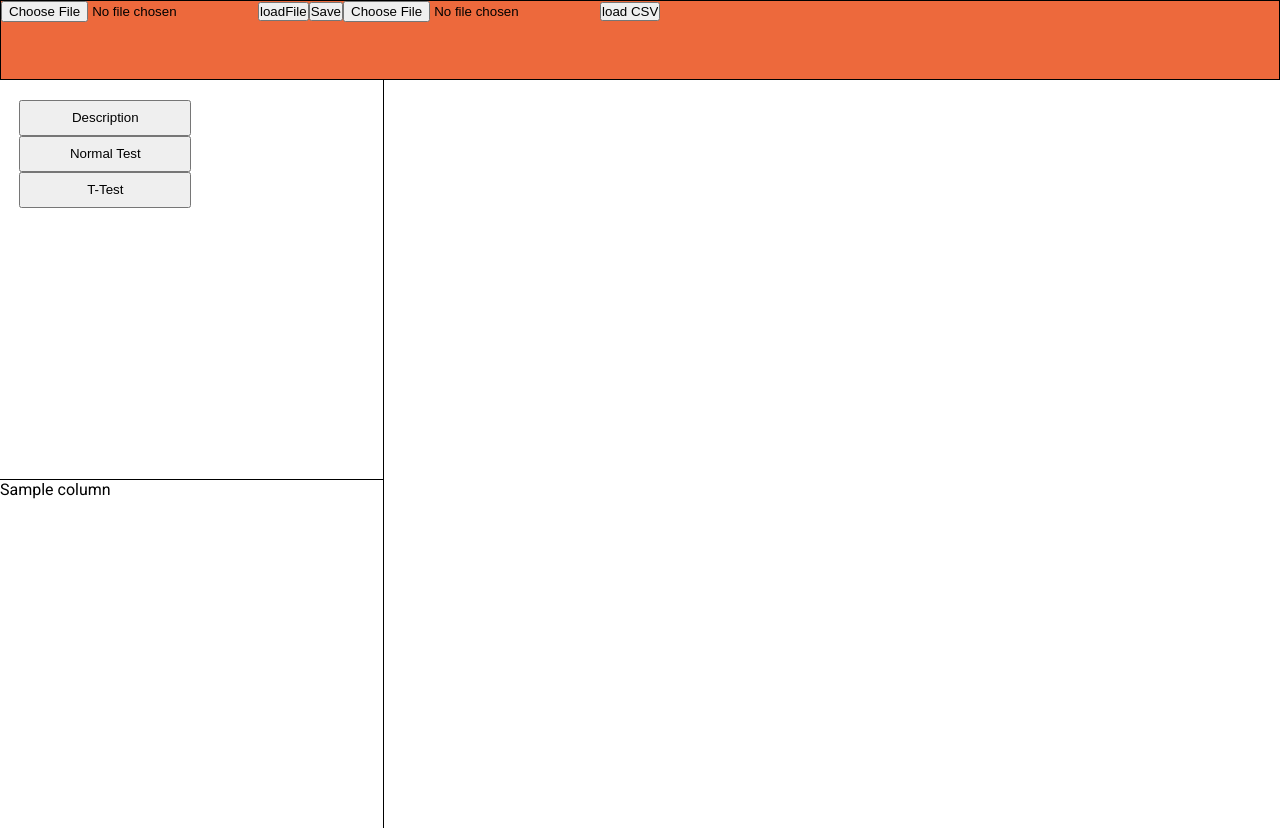
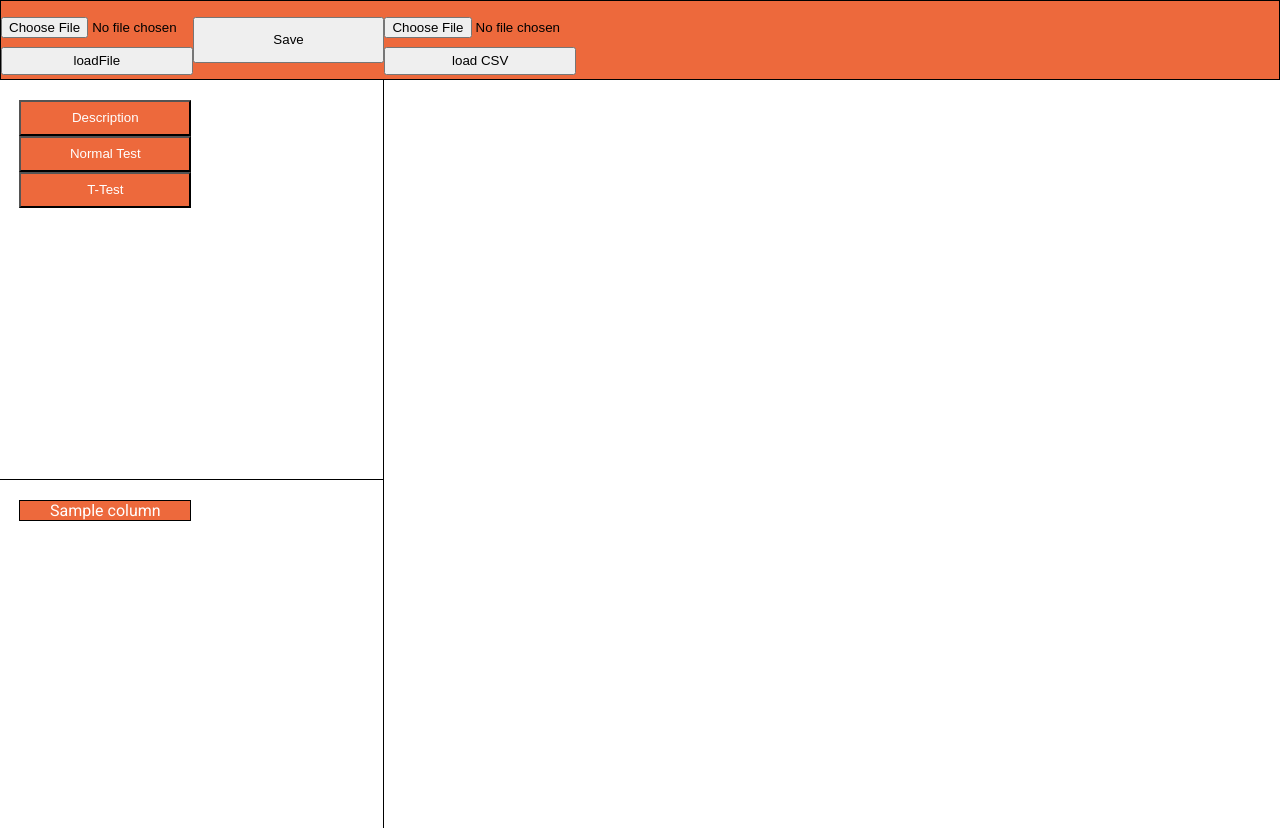
Before and after one commit to SanderBos1/webAppPyStat, a Flask app: template userCanvas/templates/userCanvas.html in a window 1280 px wide. Run offline with Flask 3, Linux system fonts and the light colour scheme; the template is opened without the code that fills it: most values are stand-ins (such as "Sample title", 1, 10 or a date in 2020); some libraries are stand-ins or nearby versions.

Commit message:
More basic functionaltiy
- Added arrow buttons that can move widget around
- Added more CSS code to improve the look and feel.

```diff
--- a/header/static/styles/header.css
+++ b/header/static/styles/header.css
@@ -19,4 +19,12 @@
 }
 .headerLi{
     float: left;
+    width:15%;
+    height:100%;
 }
+
+.headerInteraction{
+    top:20%;
+    width:100%;
+    height:60%
+}
--- a/header/templates/header.html
+++ b/header/templates/header.html
@@ -14,18 +14,18 @@
         <div class="header">
             <ul class="noPointUl flex headerUL">
             <li class="headerLi">
-                <form id="loadFile", method="POST" enctype="multipart/form-data" action="/loadData">
-                    <input type="file" id="myFile" name="filename" accept=".pyStat">
-                    <input type="submit" value="loadFile">
+                <form class="headerInteraction" id="loadFile", method="POST" enctype="multipart/form-data" action="/loadData">
+                    <input  type="file" id="myFile" name="filename" accept=".pyStat">
+                    <input class="headerInteraction" type="submit" value="loadFile">
                 </form>
         </li>
         <li class="headerLi">
-            <a href="{{url_for('headerBP.savePytest')}}"><button>Save</button></a>
+            <a href="{{url_for('headerBP.savePytest')}}"><button class="headerInteraction">Save</button></a>
         </li>
     <li class="headerLi">
-        <form id="csvUpload", method="POST" enctype="multipart/form-data" action="/loadCSV">
+        <form class="headerInteraction" id="csvUpload", method="POST" enctype="multipart/form-data" action="/loadCSV">
             <input type="file" id="myFile" name="filename" accept=".csv">
-            <input type="submit", value="load CSV">
+            <input class="headerInteraction" type="submit", value="load CSV">
         </form>
     </li>
             </ul>
--- a/static/scripts/customWidgets.js
+++ b/static/scripts/customWidgets.js
@@ -10,7 +10,8 @@ class descriptiveWidget extends HTMLElement {
         this.render();
     }
     render(){
-        var template = "<div class='widgetTop flex'> <button class='widgetDelete' onclick =deleteWidget(this," + "'.descriptiveWidget')" + ">X</button> </div>";
+        var template = "<div class='widgetTop flex'> <button class='moveButton' onclick ='moveOrder(this, -1)' + >&#8595;</button> <button class='moveButton' onclick ='moveOrder(this,1)' + >&#8593;</button>";
+        template += "<button class='widgetDelete' onclick =deleteWidget(this," + "'.descriptiveWidget')" + ">X</button> </div>";
     	template +=  "<div class='widgetContent flex'> <div class='columnDrop' ondrop='columnDropDescriptive(event)' ondragover='allowDrop(event)'><p> Drag column </p></div>";
         template += "<table class='descriptiveTable'><tr><th>Mean</th><th>Median</th><th>Mode</th><th>Variance</th><th>Standard Deviation</th><th>Count</th></tr>"
         template+= "<tr><td class='descriptiveAnswer'>0</td><td class='descriptiveAnswer'>0</td><td class='descriptiveAnswer'>0</td><td class='descriptiveAnswer'>0</td><td class='descriptiveAnswer'>0</td><td class='descriptiveAnswer'>0</td></tr></table></<div>"
@@ -33,11 +34,12 @@ class normalityWidget extends HTMLElement {
         this.render();
     }
     render(){
-    	var template = "<div class='widgetTop flex'> <button class='widgetDelete' onclick =deleteWidget(this," + "'.normalityWidget')" + ">X</button> </div>";
+    	var template = "<div class='widgetTop flex'> <button class='moveButton' onclick ='moveOrder(this, -1)'>&#8595;</button> <button class='moveButton' onclick ='moveOrder(this, 1)' + >&#8593;</button>";
+        template += "<button class='widgetDelete' onclick =deleteWidget(this," + "'.normalityWidget')" + ">X</button> </div>";
         template +=  "<div class='widgetContent flex'> <div class='normalityDrop' ondrop='columnDropNormality(event)' ondragover='allowDrop(event)'><p> Drag column </p></div>";
-        template+= "<div class='normalImageHolder'></div></<div>"
+        template+= "<div class='normalityResults'><div class='normalImageHolder'></div></<div>"
         template += "<table class='normalityTable'><tr><th>PValue</th><th>Statistic</th></tr>";
-        template+= "<tr><td class='normalityAnswer'>0</td><td class='normalityAnswer'>0</td></tr></table>";
+        template+= "<tr><td class='normalityAnswer'>0</td><td class='normalityAnswer'>0</td></tr></table></div>";
         this.innerHTML = template;
     }
 }
@@ -57,7 +59,8 @@ class ttestWidget extends HTMLElement {
         this.render();
     }
     render(){
-        var template = "<div class='widgetTop flex'> <button class='widgetDelete' onclick =deleteWidget(this," + "'.ttestWidget')" + ">X</button>; </div>";
+        var template = "<div class='widgetTop flex'> <button class='moveButton' onclick ='moveOrder(this, -1)' + >&#8595;</button> <button class='moveButton' onclick ='moveOrder(this, 1)' + >&#8593;</button>";
+        template += "<button class='widgetDelete' onclick =deleteWidget(this," + "'.ttestWidget')" + ">X</button></div>";
     	template +=  "<div class='widgetContent flex'> <div class='ttestDrops'> <div class='ttestDrop' ondrop='columnDropTTest(event)' ondragover='allowDrop(event)'><p> Drag column </p></div>";
         template += "<div class='ttestDrop' ondrop='columnDropTTest(event)' ondragover='allowDrop(event)'><p> Drag column </p></div></div>";
         template+= "<div class='ttestResults'><div class='ttestImageHolder'></div></<div>"
--- a/static/styles/standards.css
+++ b/static/styles/standards.css
@@ -1,5 +1,5 @@
 :root {
-    --main-bg-color: white;
+    --main-text-color: white;
     --main-orange-color: #ED693C;
     --main-orange-border: #db6137;
     --main-red-color: #fabeb9;
--- a/userCanvas/static/scripts/statFunctions.js
+++ b/userCanvas/static/scripts/statFunctions.js
@@ -136,3 +136,15 @@ function allowDrop(ev) {
     ev.target.innerHTML = "<p>" + data + "</p>";
     normalityCalculation(ev.target, data)
   }
+
+  //Move widget up or down deping on parameter
+  function moveOrder(button, direction){
+    var widget = button.closest(".widget")
+    var canvas = document.getElementById("userCanvas")
+    if(direction === 1 && widget.previousElementSibling) {
+        canvas.insertBefore(widget, widget.previousElementSibling);
+    }
+    else if(direction === -1 && widget.nextElementSibling != null){
+        canvas.insertBefore(widget.nextElementSibling, widget);
+    }
+  }
--- a/userCanvas/static/styles/userCanvas.css
+++ b/userCanvas/static/styles/userCanvas.css
@@ -25,6 +25,8 @@
 .functionButton{
     width:50%;
     height:10%;
+    background-color:  var(--main-orange-color);
+    color: var(--main-text-color)
 
 }
 
@@ -35,15 +37,34 @@
     height:50%;
     border-right: 1px solid black;
     border-bottom: 1px solid black;
+}
+
+.columnHolder{
+    width:90%;
+    top:5%;
+    left:5%;
+    height:90%;
+    flex-flow: column wrap;
+}
+
+.columnText{
+    border: 1px solid black;
+    background-color:  var(--main-orange-color);
+    width: 50%;
+    height: 6%;
+    text-align:center;
+    color: var(--main-text-color)
+
 
 }
-
 #userCanvas{
     top:15%;
     left:30%;
     width:70%;
     min-height:95%;
-    flex-flow: row wrap;
+    align-content: flex-start
+
+
 }
 
 .widget{
--- a/userCanvas/templates/userCanvas.html
+++ b/userCanvas/templates/userCanvas.html
@@ -14,12 +14,13 @@
         </div>
     </div>
     <div class="columns">
+        <div class="columnHolder">
     {%if columns %}
         {% for column in columns%}
-        <p id="columnText" draggable="true" ondragstart="drag(event)">{{column}}</p>
+        <p class= "columnText" draggable="true" ondragstart="drag(event)">{{column}}</p>
         {% endfor %}
     {%endif%}
-
+        </div>
     </div>
 </div>
     <div class="flex" id="userCanvas">
```
Also changed, not shown: other parts of userCanvas/static/styles/userCanvas.css (+35 -11 lines).
